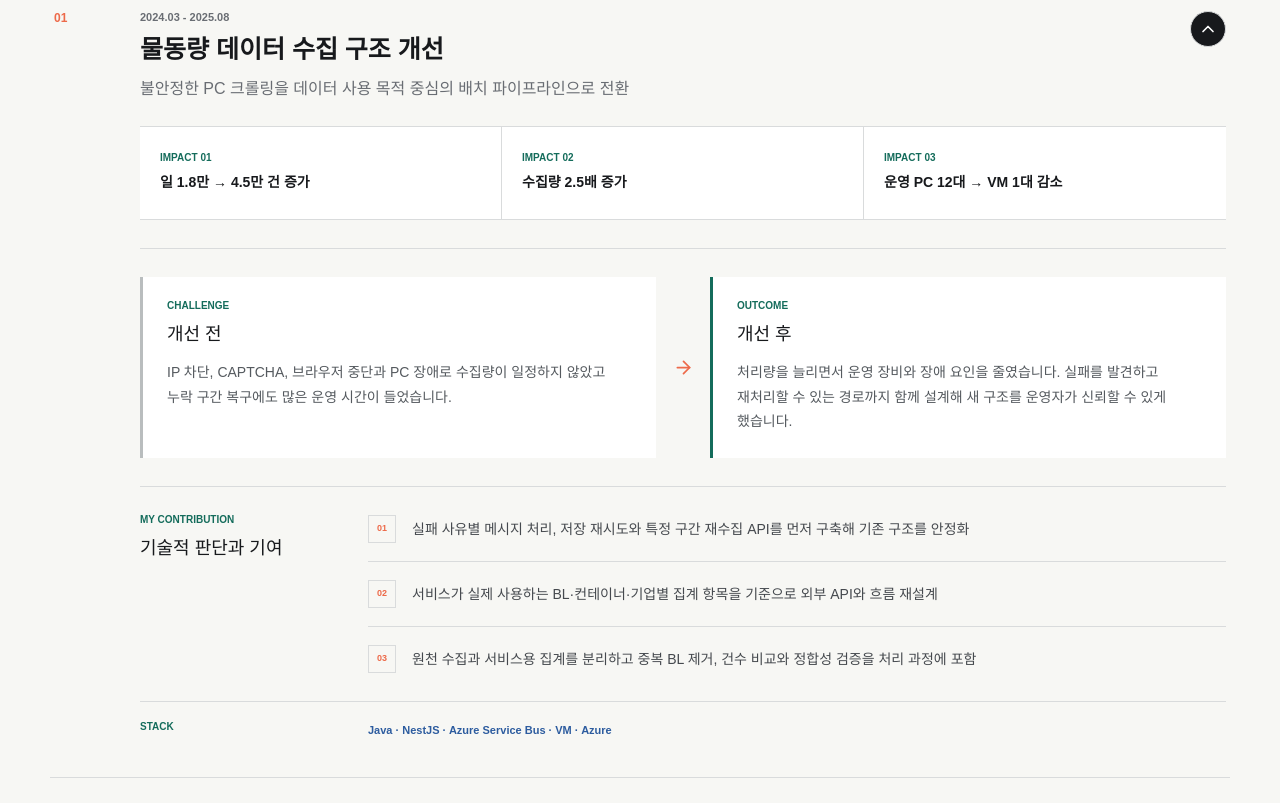
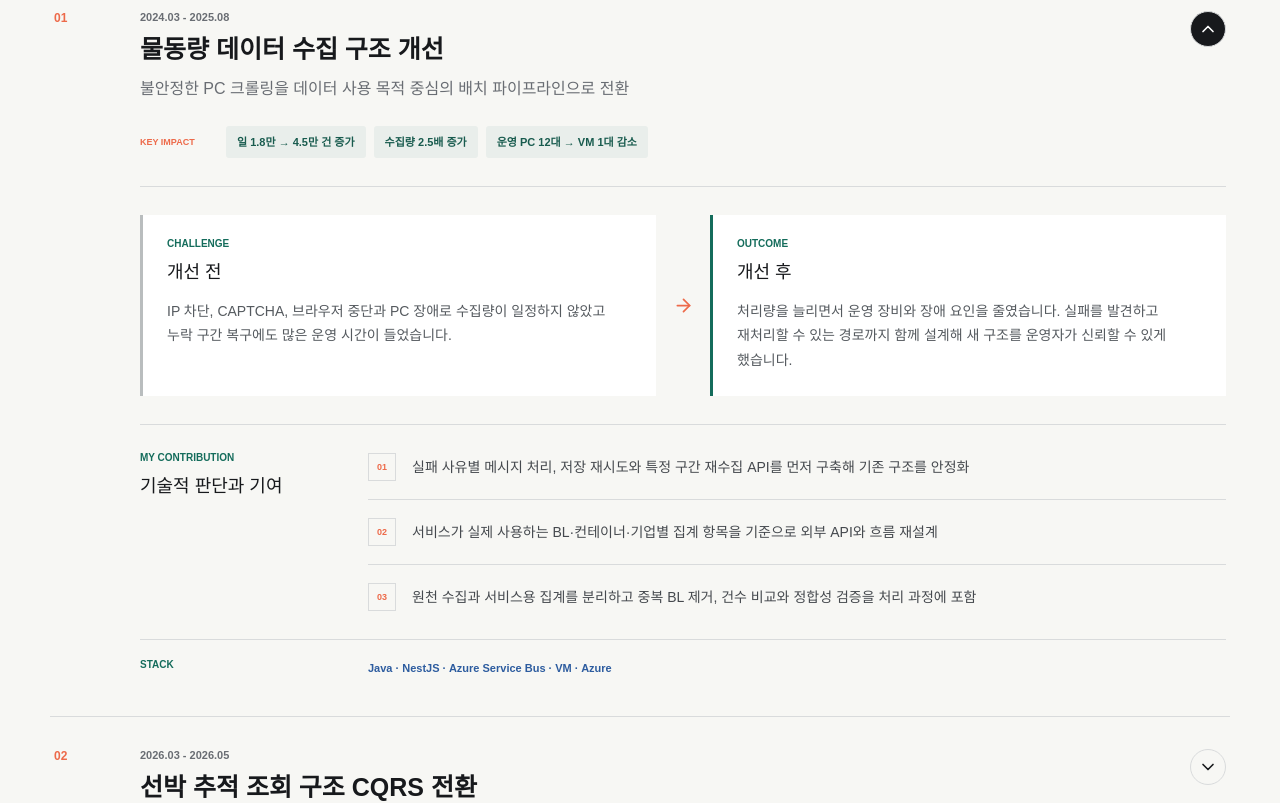
Before and after one commit to doveloper17/Portfolio, a Next.js app: page / in a window 1280 px wide. Shown: the part 3200-4003 px from the top of the page. Built offline with nearby package versions, Linux system fonts and the light colour scheme.

Commit message:
refactor: simplify portfolio impact highlights

```diff
--- a/app/PortfolioClient.tsx
+++ b/app/PortfolioClient.tsx
@@ -36,13 +36,11 @@ function CaseStudy({ item }: { item: CaseStudyType }) {
         </span>
         <span className="case-toggle" aria-hidden="true"><ChevronDown size={20} /></span>
       </button>
-      <div className="case-impact" aria-label={`${item.title} 핵심 성과`}>
-        {item.metrics.map((metric, index) => (
-          <div key={metric}>
-            <span>Impact {String(index + 1).padStart(2, "0")}</span>
-            <strong>{metric}</strong>
-          </div>
-        ))}
+      <div className="case-metrics" aria-label={`${item.title} 핵심 성과`}>
+        <span className="case-metrics-title">Key impact</span>
+        <div className="case-metric-list">
+          {item.metrics.map((metric) => <span key={metric}>{metric}</span>)}
+        </div>
       </div>
       {open && (
         <div className="case-detail">
--- a/app/globals.css
+++ b/app/globals.css
@@ -39,14 +39,13 @@ main { overflow:hidden; }
 .timeline{position:relative}.timeline:before{content:"";position:absolute;left:4px;top:10px;bottom:10px;width:1px;background:#bfc3c3}.timeline-item{position:relative;display:grid;grid-template-columns:28px 160px 1fr;gap:20px;padding:0 0 52px}.timeline-item:last-child{padding-bottom:0}.timeline-dot{position:relative;z-index:2;width:9px;height:9px;margin-top:8px;border-radius:50%;background:var(--accent);box-shadow:0 0 0 5px white}.timeline-dot span{position:absolute;left:-70px;top:-6px;color:var(--accent);font:700 9px Arial}.timeline-date{font:600 12px/1.7 Arial;color:var(--muted)}.timeline-item h3{margin:0 0 5px;font-size:23px}.timeline-item p{margin:8px 0 0;color:var(--muted);line-height:1.7}.timeline-item .timeline-role{color:var(--ink);font-weight:700;margin:0}
 .career-highlight { display:grid;grid-template-columns:1.2fr repeat(5,1fr);margin-top:72px;border:1px solid var(--line)}.career-highlight>*{padding:19px 14px;border-right:1px solid var(--line);font-size:12px;text-align:center}.career-highlight>*:last-child{border:0}.career-highlight span{background:var(--ink);color:white;font-weight:700}
 .cases{border-top:2px solid var(--ink)}.case-study{border-bottom:1px solid var(--line);padding:0}.case-heading{width:100%;display:grid;grid-template-columns:70px 1fr 45px;gap:16px;text-align:left;border:0;background:transparent;padding:32px 4px 24px;cursor:pointer}.case-number{font:700 12px Arial;color:var(--warm)}.case-intro{display:flex;flex-direction:column;gap:8px}.case-period{font:600 11px Arial;color:var(--muted)}.case-intro strong{font-size:25px}.case-intro>span:last-child{color:var(--muted);line-height:1.6}.case-toggle{justify-self:end;width:36px;height:36px;display:grid;place-items:center;border:1px solid var(--line);border-radius:50%;transition:transform .2s,background .2s,color .2s}.is-open .case-toggle{transform:rotate(180deg);background:var(--ink);color:white}
-.case-impact{display:grid;grid-template-columns:repeat(3,minmax(0,1fr));margin:0 4px 28px 90px;border-top:1px solid var(--line);border-bottom:1px solid var(--line);background:white}.case-impact>div{min-height:92px;padding:18px 20px;border-right:1px solid var(--line);display:flex;flex-direction:column;justify-content:center;gap:9px}.case-impact>div:last-child{border-right:0}.case-impact span{color:var(--accent);font:750 10px/1 Arial,sans-serif;text-transform:uppercase}.case-impact strong{font-size:14px;line-height:1.45;word-break:keep-all}
-.case-detail{margin:0 4px 38px 90px;border-top:1px solid var(--line)}.case-detail p{margin:0;color:#555a5f;line-height:1.75;font-size:14px;word-break:keep-all}.detail-label{color:var(--accent)!important;font:750 10px/1 Arial,sans-serif!important;text-transform:uppercase;margin-bottom:11px!important}.case-detail h4{margin:0 0 14px;font-size:18px;line-height:1.35}.case-flow{display:grid;grid-template-columns:minmax(0,1fr) 54px minmax(0,1fr);align-items:stretch;padding:28px 0}.case-flow-block{padding:24px;background:white;border-left:3px solid #b9bdbe}.case-flow-block p{white-space:pre-line}.case-flow-block.after{border-left-color:var(--accent)}.case-flow-arrow{display:grid;place-items:center;color:var(--warm)}
+.case-metrics{display:grid;grid-template-columns:72px minmax(0,1fr);gap:14px;align-items:center;margin:0 0 18px 90px}.case-metrics-title{color:var(--warm);font:750 9px/1 Arial,sans-serif;text-transform:uppercase}.case-metric-list{display:flex;gap:8px;flex-wrap:wrap}.case-metric-list span{padding:8px 11px;background:#e9eeeb;color:#185b4e;font-size:11px;font-weight:750;border-radius:3px}.case-detail{margin:28px 4px 38px 90px;border-top:1px solid var(--line)}.case-detail p{margin:0;color:#555a5f;line-height:1.75;font-size:14px;word-break:keep-all}.detail-label{color:var(--accent)!important;font:750 10px/1 Arial,sans-serif!important;text-transform:uppercase;margin-bottom:11px!important}.case-detail h4{margin:0 0 14px;font-size:18px;line-height:1.35}.case-flow{display:grid;grid-template-columns:minmax(0,1fr) 54px minmax(0,1fr);align-items:stretch;padding:28px 0}.case-flow-block{padding:24px;background:white;border-left:3px solid #b9bdbe}.case-flow-block p{white-space:pre-line}.case-flow-block.after{border-left-color:var(--accent)}.case-flow-arrow{display:grid;place-items:center;color:var(--warm)}
 .case-decisions{display:grid;grid-template-columns:190px minmax(0,1fr);gap:38px;padding:28px 0;border-top:1px solid var(--line)}.case-decisions ol{list-style:none;margin:0;padding:0;display:grid;gap:0}.case-decisions li{display:grid;grid-template-columns:32px minmax(0,1fr);gap:12px;padding:0 0 18px;margin-bottom:18px;border-bottom:1px solid var(--line)}.case-decisions li:last-child{padding-bottom:0;margin-bottom:0;border-bottom:0}.case-decisions li>span{width:28px;height:28px;display:grid;place-items:center;border:1px solid var(--line);color:var(--warm);font:700 9px/1 Arial,sans-serif}.case-decisions li p{padding-top:2px;color:#45494e}
 .case-stack{display:grid;grid-template-columns:190px 1fr;gap:38px;align-items:start;padding-top:20px;border-top:1px solid var(--line)}.case-stack>span{color:var(--accent);font:750 10px/1 Arial,sans-serif;text-transform:uppercase}.case-stack p{color:var(--blue);font:650 11px/1.6 Arial,sans-serif!important}
 .portfolio-section{padding-bottom:0;border-bottom:0}
 .other-work{border:0}.other-grid{display:grid;grid-template-columns:repeat(3,1fr);border-top:1px solid var(--ink)}.other-grid>article{padding:32px 28px;border-right:1px solid var(--line);min-height:420px;display:flex;flex-direction:column}.other-grid>article:last-child{border:0}.other-grid svg{color:var(--accent)}.other-grid h3{font-size:20px;margin:28px 0 14px}.other-grid p{color:var(--muted);line-height:1.75;font-size:14px;word-break:keep-all}.other-grid ul{list-style:none;padding:18px 0 0;margin:0;border-top:1px solid var(--line);display:grid;gap:10px}.other-grid li{position:relative;padding-left:15px;color:#555a5f;font-size:13px;line-height:1.6;word-break:keep-all}.other-grid li:before{content:"";position:absolute;left:0;top:.65em;width:5px;height:5px;background:var(--warm)}.other-grid strong{display:block;margin-top:auto;padding-top:24px;color:var(--ink);font-size:12px;line-height:1.6}
 footer{background:#202225;color:white;padding:100px max(24px,calc((100vw - 1180px)/2)) 32px;display:grid;grid-template-columns:1fr auto;gap:60px}footer h2{margin:0;font-size:clamp(34px,4vw,56px);line-height:1.25;letter-spacing:0}.footer-contact{display:flex;flex-direction:column;justify-content:end;gap:18px}.footer-contact a{display:flex;align-items:center;justify-content:space-between;gap:40px;padding-bottom:9px;border-bottom:1px solid #65686b;font-weight:650}.copyright{grid-column:1/-1;margin:38px 0 0;padding-top:24px;border-top:1px solid #3c3f42;color:#94989c;font-size:11px}
-@media (max-width:850px){.site-header{width:calc(100% - 32px);grid-template-columns:1fr auto}.site-header nav{display:none}.hero{width:calc(100% - 32px);grid-template-columns:1fr;gap:46px;padding:58px 0}.hero-visual{height:360px}.impact-strip{grid-template-columns:1fr 1fr;padding:0}.impact-strip div{min-height:120px;border-bottom:1px solid #3b3d40}.section{width:calc(100% - 32px);padding:82px 0}.section-grid,.skill-grid{grid-template-columns:1fr;gap:50px}.skill-grid{gap:0}.skill-row:nth-child(odd){border-right:0}.career-section{width:100%;padding-left:16px;padding-right:16px}.section-heading-row{display:block}.section-heading-row p{margin-top:20px}.career-layout{grid-template-columns:1fr}.career-layout aside{display:none}.timeline-item{grid-template-columns:25px 1fr;gap:13px}.timeline-date{grid-column:2}.career-highlight{grid-template-columns:1fr 1fr}.career-highlight>*{border-bottom:1px solid var(--line)}.career-highlight span{grid-column:1/-1}.case-heading{grid-template-columns:40px 1fr 38px}.case-impact,.case-detail{margin-left:56px}.case-decisions,.case-stack{grid-template-columns:150px minmax(0,1fr);gap:24px}.other-grid{grid-template-columns:1fr}.other-grid>article{border-right:0;border-bottom:1px solid var(--line);min-height:0}.other-grid strong{margin-top:24px}footer{grid-template-columns:1fr}.footer-contact{max-width:420px}}
-@media (max-width:620px){.case-impact{grid-template-columns:1fr}.case-impact>div{min-height:72px;border-right:0;border-bottom:1px solid var(--line)}.case-impact>div:last-child{border-bottom:0}.case-flow{grid-template-columns:1fr;padding-bottom:22px}.case-flow-arrow{height:42px;transform:rotate(90deg)}.case-decisions,.case-stack{grid-template-columns:1fr;gap:18px}.case-decisions ol{margin-top:2px}}
-@media (max-width:520px){.hero h1{font-size:39px}.hero-description{font-size:16px}.hero-actions{align-items:flex-start;flex-direction:column}.hero-visual{height:320px}.flow-node{width:190px}.node-source{left:12px}.node-core{right:8px}.node-product{left:18px}.impact-strip strong{font-size:25px}.profile-list>a,.profile-list>div{grid-template-columns:22px 66px 1fr}.skill-row{grid-template-columns:30px 72px 1fr;padding:18px 3px}.case-intro strong{font-size:20px}.case-heading{grid-template-columns:30px 1fr 32px;gap:8px}.case-number{font-size:10px}.case-impact,.case-detail{margin-left:38px}.case-impact>div,.case-flow-block{padding:18px}.footer-contact a{gap:12px}}
+@media (max-width:850px){.site-header{width:calc(100% - 32px);grid-template-columns:1fr auto}.site-header nav{display:none}.hero{width:calc(100% - 32px);grid-template-columns:1fr;gap:46px;padding:58px 0}.hero-visual{height:360px}.impact-strip{grid-template-columns:1fr 1fr;padding:0}.impact-strip div{min-height:120px;border-bottom:1px solid #3b3d40}.section{width:calc(100% - 32px);padding:82px 0}.section-grid,.skill-grid{grid-template-columns:1fr;gap:50px}.skill-grid{gap:0}.skill-row:nth-child(odd){border-right:0}.career-section{width:100%;padding-left:16px;padding-right:16px}.section-heading-row{display:block}.section-heading-row p{margin-top:20px}.career-layout{grid-template-columns:1fr}.career-layout aside{display:none}.timeline-item{grid-template-columns:25px 1fr;gap:13px}.timeline-date{grid-column:2}.career-highlight{grid-template-columns:1fr 1fr}.career-highlight>*{border-bottom:1px solid var(--line)}.career-highlight span{grid-column:1/-1}.case-heading{grid-template-columns:40px 1fr 38px}.case-metrics,.case-detail{margin-left:56px}.case-decisions,.case-stack{grid-template-columns:150px minmax(0,1fr);gap:24px}.other-grid{grid-template-columns:1fr}.other-grid>article{border-right:0;border-bottom:1px solid var(--line);min-height:0}.other-grid strong{margin-top:24px}footer{grid-template-columns:1fr}.footer-contact{max-width:420px}}
+@media (max-width:620px){.case-flow{grid-template-columns:1fr;padding-bottom:22px}.case-flow-arrow{height:42px;transform:rotate(90deg)}.case-decisions,.case-stack{grid-template-columns:1fr;gap:18px}.case-decisions ol{margin-top:2px}}
+@media (max-width:520px){.hero h1{font-size:39px}.hero-description{font-size:16px}.hero-actions{align-items:flex-start;flex-direction:column}.hero-visual{height:320px}.flow-node{width:190px}.node-source{left:12px}.node-core{right:8px}.node-product{left:18px}.impact-strip strong{font-size:25px}.profile-list>a,.profile-list>div{grid-template-columns:22px 66px 1fr}.skill-row{grid-template-columns:30px 72px 1fr;padding:18px 3px}.case-intro strong{font-size:20px}.case-heading{grid-template-columns:30px 1fr 32px;gap:8px}.case-number{font-size:10px}.case-metrics,.case-detail{margin-left:38px}.case-metrics{grid-template-columns:1fr;gap:10px}.case-flow-block{padding:18px}.footer-contact a{gap:12px}}
 @media print{.site-header,.hero-visual,.hero-actions,.case-toggle{display:none!important}.hero,.section{width:100%;min-height:0;padding:32px 0}.impact-strip{padding:0}.case-detail{display:grid!important}.case-study{break-inside:avoid}body{background:white}footer{padding:40px;color:white}}
```
